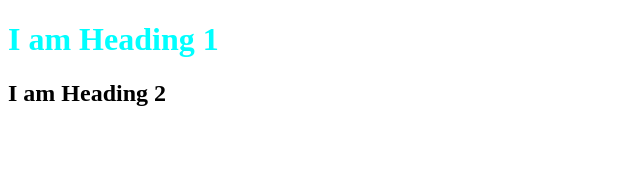
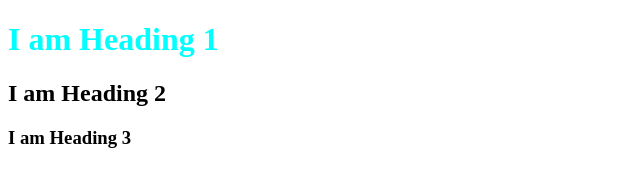
Before and after one commit to Players-456/LocalRepo, a plain HTML site: page index.html in a window 1280 px wide. Shown: the whole page, without its empty margins (0-640 px from the left). Drawn offline with Linux system fonts and the light colour scheme.

Commit message:
Adding Heading 3

```diff
--- a/index.html
+++ b/index.html
@@ -15,6 +15,9 @@
     <h2>
         I am Heading 2
     </h2>
+    <h3>
+        I am Heading 3
+    </h3>
 </body>
 
 </html>
```
